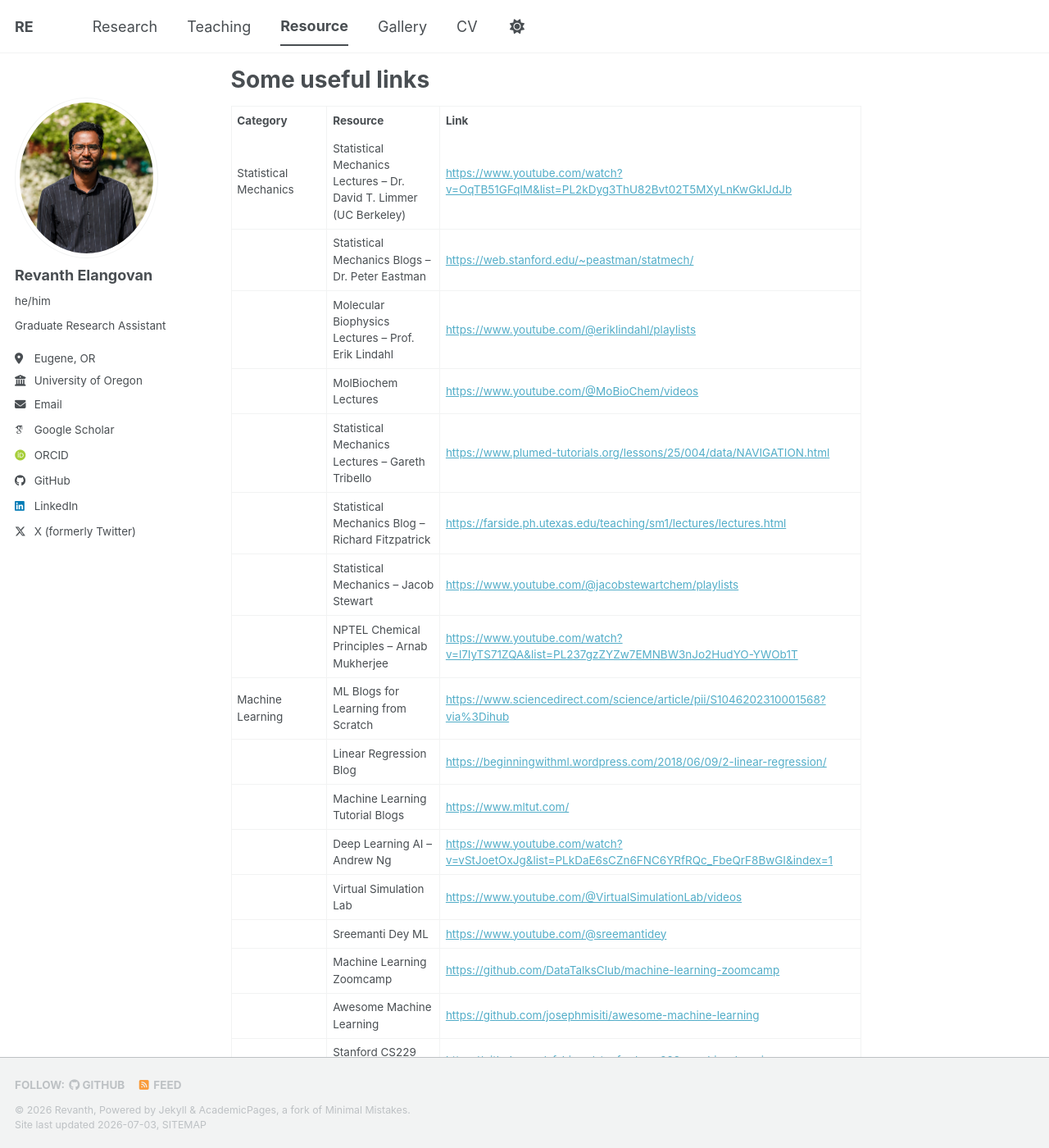
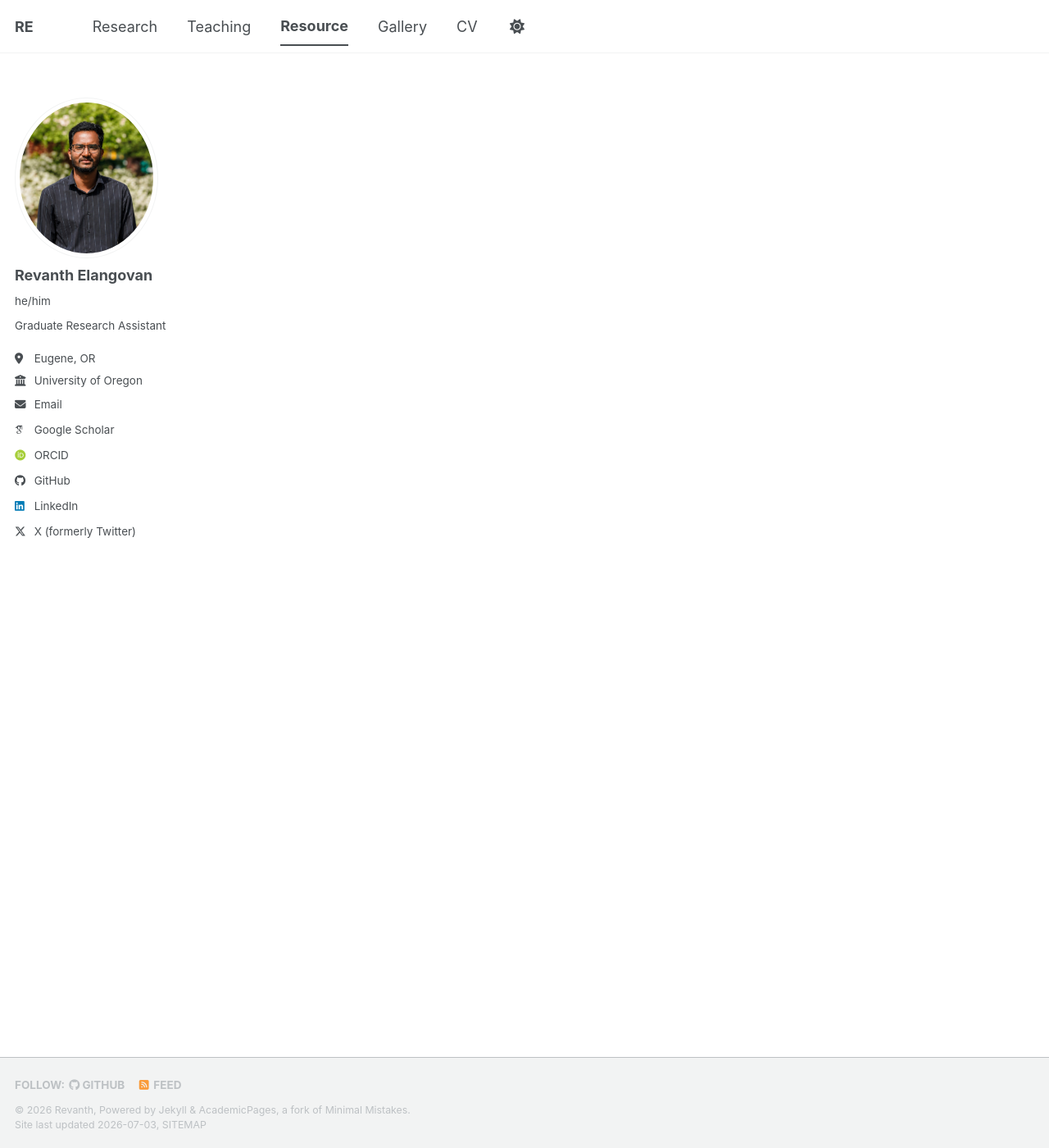
Before and after one commit to Revanth27-08/Revanth27-08.github.io, a Jekyll site: the page built from _pages/resource.html, in a window 1280 px wide and 1400 px high, scrolled down 440 px. Shown: the whole window at 82% size. Built offline with Jekyll 4.4.1, drawn with Linux system fonts in a browser that asks for light colours; some web fonts are replaced; a script bundle is joined from its source files by our own code; library files that are not in the unit come from our copies; some of the changed text lies outside the part shown.

Commit message:
Update resource.html

```diff
--- a/_pages/resource.html
+++ b/_pages/resource.html
@@ -20,35 +20,3 @@ author_profile: true
 
   <li>Hill, Terrell L. <i>Thermodynamics of Small Systems.</i> Courier Corporation, 1994.</li>
 </ul>
-
-<h1>Some useful links</h1>
-<table>
-<tr><th>Category</th><th>Resource</th><th>Link</th></tr>
-<tr><td class="category">Statistical Mechanics</td><td>Statistical Mechanics Lectures – Dr. David T. Limmer (UC Berkeley)</td><td><a href='https://www.youtube.com/watch?v=OqTB51GFqlM&list=PL2kDyg3ThU82Bvt02T5MXyLnKwGkIJdJb'>https://www.youtube.com/watch?v=OqTB51GFqlM&list=PL2kDyg3ThU82Bvt02T5MXyLnKwGkIJdJb</a></td></tr>
-<tr><td></td><td>Statistical Mechanics Blogs – Dr. Peter Eastman</td><td><a href='https://web.stanford.edu/~peastman/statmech/'>https://web.stanford.edu/~peastman/statmech/</a></td></tr>
-<tr><td></td><td>Molecular Biophysics Lectures – Prof. Erik Lindahl</td><td><a href='https://www.youtube.com/@eriklindahl/playlists'>https://www.youtube.com/@eriklindahl/playlists</a></td></tr>
-<tr><td></td><td>MolBiochem Lectures</td><td><a href='https://www.youtube.com/@MoBioChem/videos'>https://www.youtube.com/@MoBioChem/videos</a></td></tr>
-<tr><td></td><td>Statistical Mechanics Lectures – Gareth Tribello</td><td><a href='https://www.plumed-tutorials.org/lessons/25/004/data/NAVIGATION.html'>https://www.plumed-tutorials.org/lessons/25/004/data/NAVIGATION.html</a></td></tr>
-<tr><td></td><td>Statistical Mechanics Blog – Richard Fitzpatrick</td><td><a href='https://farside.ph.utexas.edu/teaching/sm1/lectures/lectures.html'>https://farside.ph.utexas.edu/teaching/sm1/lectures/lectures.html</a></td></tr>
-<tr><td></td><td>Statistical Mechanics – Jacob Stewart</td><td><a href='https://www.youtube.com/@jacobstewartchem/playlists'>https://www.youtube.com/@jacobstewartchem/playlists</a></td></tr>
-<tr><td></td><td>NPTEL Chemical Principles – Arnab Mukherjee</td><td><a href='https://www.youtube.com/watch?v=l7IyTS71ZQA&list=PL237gzZYZw7EMNBW3nJo2HudYO-YWOb1T'>https://www.youtube.com/watch?v=l7IyTS71ZQA&list=PL237gzZYZw7EMNBW3nJo2HudYO-YWOb1T</a></td></tr>
-<tr><td class="category">Machine Learning</td><td>ML Blogs for Learning from Scratch</td><td><a href='https://www.sciencedirect.com/science/article/pii/S1046202310001568?via%3Dihub'>https://www.sciencedirect.com/science/article/pii/S1046202310001568?via%3Dihub</a></td></tr>
-<tr><td></td><td>Linear Regression Blog</td><td><a href='https://beginningwithml.wordpress.com/2018/06/09/2-linear-regression/'>https://beginningwithml.wordpress.com/2018/06/09/2-linear-regression/</a></td></tr>
-<tr><td></td><td>Machine Learning Tutorial Blogs</td><td><a href='https://www.mltut.com/'>https://www.mltut.com/</a></td></tr>
-<tr><td></td><td>Deep Learning AI – Andrew Ng</td><td><a href='https://www.youtube.com/watch?v=vStJoetOxJg&list=PLkDaE6sCZn6FNC6YRfRQc_FbeQrF8BwGI&index=1'>https://www.youtube.com/watch?v=vStJoetOxJg&list=PLkDaE6sCZn6FNC6YRfRQc_FbeQrF8BwGI&index=1</a></td></tr>
-<tr><td></td><td>Virtual Simulation Lab</td><td><a href='https://www.youtube.com/@VirtualSimulationLab/videos'>https://www.youtube.com/@VirtualSimulationLab/videos</a></td></tr>
-<tr><td></td><td>Sreemanti Dey ML</td><td><a href='https://www.youtube.com/@sreemantidey'>https://www.youtube.com/@sreemantidey</a></td></tr>
-<tr><td></td><td>Machine Learning Zoomcamp</td><td><a href='https://github.com/DataTalksClub/machine-learning-zoomcamp'>https://github.com/DataTalksClub/machine-learning-zoomcamp</a></td></tr>
-<tr><td></td><td>Awesome Machine Learning</td><td><a href='https://github.com/josephmisiti/awesome-machine-learning'>https://github.com/josephmisiti/awesome-machine-learning</a></td></tr>
-<tr><td></td><td>Stanford CS229 Cheat Sheet</td><td><a href='https://github.com/afshinea/stanford-cs-229-machine-learning'>https://github.com/afshinea/stanford-cs-229-machine-learning</a></td></tr>
-<tr><td class="category">MD, Enhanced Sampling & Theory</td><td>Markov State Model Introduction Paper</td><td><a href='https://www.sciencedirect.com/science/article/pii/S1046202310001568?via%3Dihub'>https://www.sciencedirect.com/science/article/pii/S1046202310001568?via%3Dihub</a></td></tr>
-<tr><td></td><td>Statistical Biophysics Blog</td><td><a href='https://statisticalbiophysicsblog.org/'>https://statisticalbiophysicsblog.org/</a></td></tr>
-<tr><td></td><td>Physical Lens on the Cell</td><td><a href='https://www.physicallensonthecell.org/'>https://www.physicallensonthecell.org/</a></td></tr>
-<td></td><td>Weighted Ensemble Theory</td><td><a href='https://youtu.be/zIMX8NotwQg?si=94Ghub41rp7OZ5dC'>https://youtu.be/zIMX8NotwQg?si=94Ghub41rp7OZ5dC</a></td></tr>
-<tr><td></td><td>PLUMED Masterclass</td><td><a href='https://youtu.be/7nHU4S5uCnA?si=nhtRd3m-SkKdMkEN'>https://youtu.be/7nHU4S5uCnA?si=nhtRd3m-SkKdMkEN</a></td></tr>
-<tr><td class="category">Programming</td><td>CS50 Python</td><td><a href='https://youtu.be/OvKCESUCWII?si=wNRYBb4qmuwDewiC'>https://youtu.be/OvKCESUCWII?si=wNRYBb4qmuwDewiC</a></td></tr>
-<tr><td></td><td>Python Tutor</td><td><a href='https://pythontutor.com/index.html'>https://pythontutor.com/index.html</a></td></tr>
-<tr><td></td><td>30 Days of Python</td><td><a href='https://github.com/Asabeneh/30-Days-Of-Python'>https://github.com/Asabeneh/30-Days-Of-Python</a></td></tr>
-<tr><td class="category">RNA</td><td>RNA Structural Dynamics Review</td><td><a href='https://doi.org/10.1021/acs.chemrev.7b00427'>https://doi.org/10.1021/acs.chemrev.7b00427</a></td></tr>
-<tr><td class="category">Others</td><td>DFT Theory and Calculations</td><td><a href='https://mavens-group.github.io/blog/2024-07-dft/'>https://mavens-group.github.io/blog/2024-07-dft/</a></td></tr>
-</table></body></html>
```
